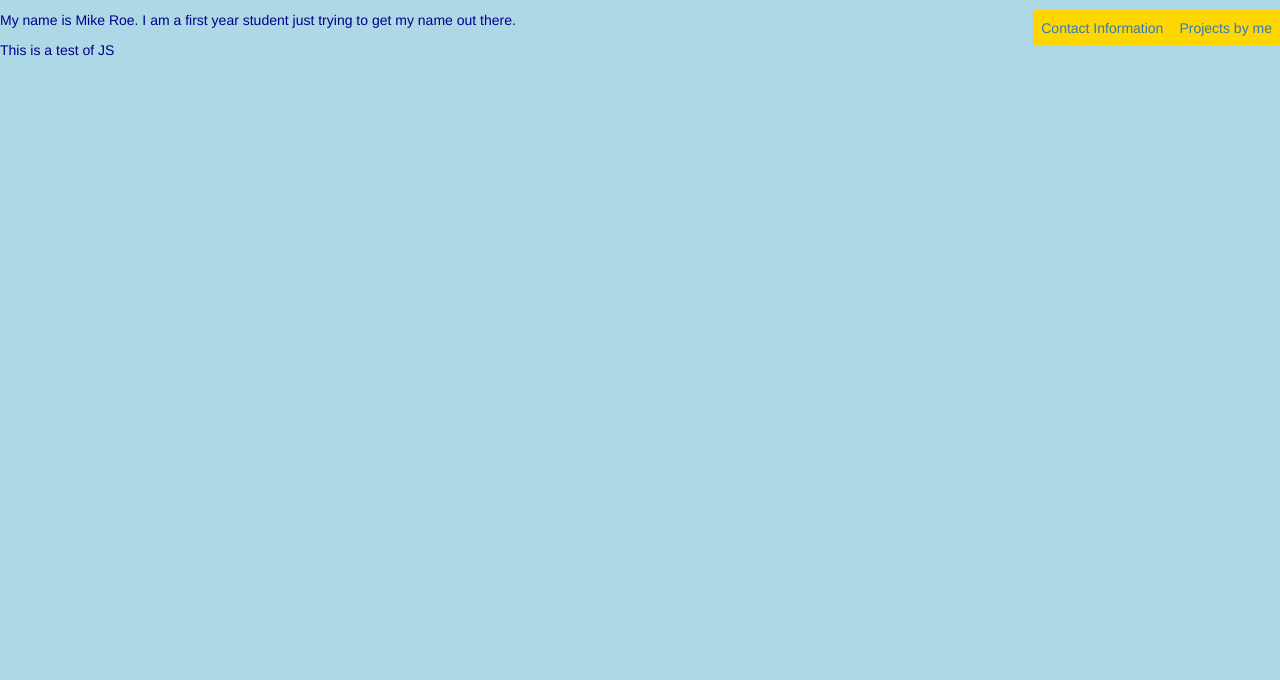
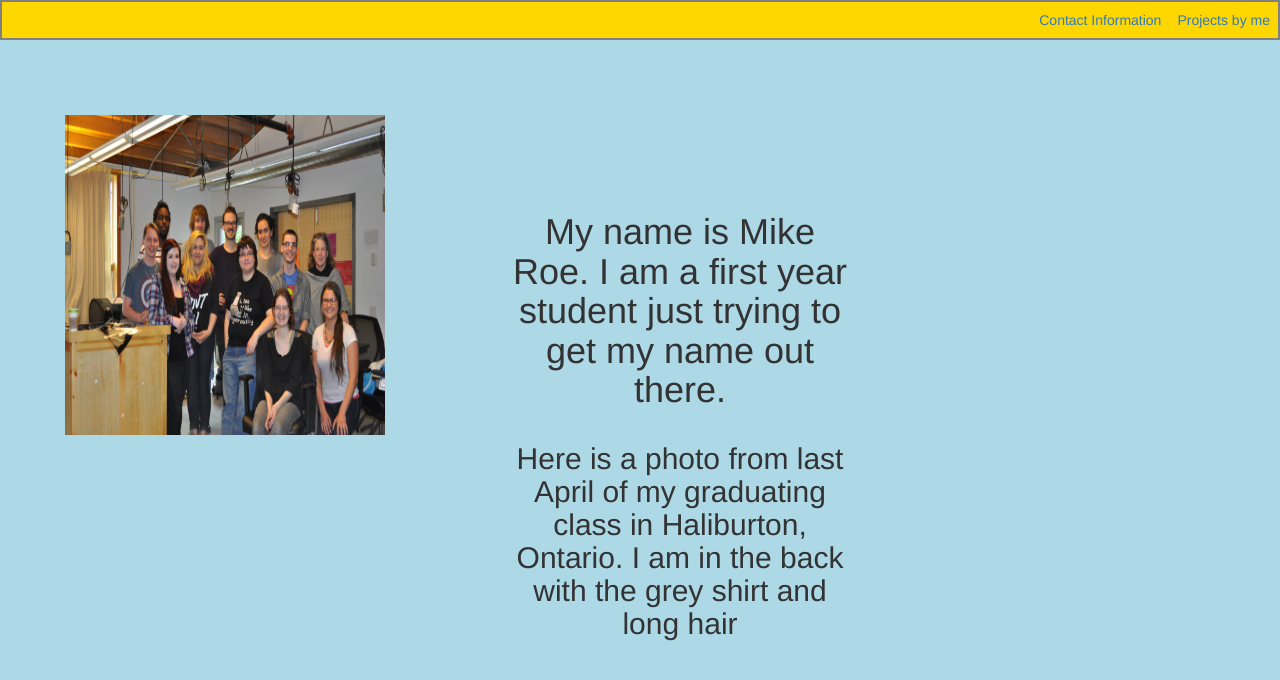
Before and after one commit to MikeRoe21/COMP1073-W2017-Assignment1-MikeRoe, a website: page index.html in a window 1280 px wide. Drawn offline with Linux system fonts and the light colour scheme; files whose address does not match are found by name.

Commit message:
Rough Final Version

```diff
--- a/Content/app.css
+++ b/Content/app.css
@@ -4,20 +4,37 @@
 
 body{
     background-color: lightblue;
-    font-size: bold;
-    color: darkblue;
 }
 
 #Contact{
-    background-color: red;
+    background-color: mediumpurple;
     font-family: georgia;
 }
 
 #Projects{
     background-color: coral;
+}
 
+/*#FirstParagraph{
 
-}
+    text-align: left;
+	line-height: 70px;
+	position: absolute;
+	bottom: 140px;
+	right: 820px;
+	line-height: 150%;
+
+}*/
+
+/*#SecondParagraph{
+
+    text-align: left;
+	line-height: 70px;
+	position: absolute;
+	bottom: 80px;
+	right: 600px;
+	line-height: 150%;
+}*/
 
 
 img{
@@ -25,7 +42,48 @@ img{
     height: 350px;
     width: 350px;
     padding: 15px;
+    float:left;
+    margin:auto;
+    margin-left:50px;
+    margin-top:100px;
 }
+
+p{
+    display: block;
+    text-align:center;
+    width:350px;
+    margin-left:50px;
+
+}
+
+h1{
+    display: block;
+    text-align:center;
+    width:350px;
+    margin-left:50px;
+    position: absolute;
+	bottom: 380px;
+	right: 425px;
+}
+
+h2{
+    display: block;
+    text-align:center;
+    width:350px;
+    margin-left:50px;
+    position: absolute;
+	bottom: 150px;
+	right: 425px;
+}
+
+ul {
+    position: fixed;
+    top: 0;
+    width: 100%;
+    border: 2px solid grey;
+    background-color: gold;
+}
+
 
 li {
     float: right;
--- a/Scripts/app.js
+++ b/Scripts/app.js
@@ -7,9 +7,5 @@ var Intro = "My name is Mike Roe. I am a first year student just trying to get m
 FirstParagraph.textContent = Intro;
 
 var SecondParagraph = document.getElementById("SecondParagraph");
-var Test = "This is a test of JS";
-SecondParagraph.textContent = Test;
-
-var Projects = document.getElementById("Projects");
-var Proj = "test...";
-Projects.textContent = Proj;
+var Photo = "Here is a photo from last April of my graduating class in Haliburton, Ontario. I am in the back with the grey shirt and long hair";
+SecondParagraph.textContent = Photo;
--- a/index.html
+++ b/index.html
@@ -20,9 +20,14 @@
     <li><a href="Contact.html">Contact Information</a></li>
     </ul>
 
-    <p id="FirstParagraph"></p>
-    <p id="SecondParagraph"></p>
-    <p id="Test3"></p>
+    <h1 id="FirstParagraph"></h1>
+    <h2 id="SecondParagraph"></h2>
+
+
+    <img src="/Users/Mike/Desktop/Client-Side-Scripting-Assignment-1/Assets/Haliburton Class Photo.jpg" alt="A class photo from last April"/>
+
+
+
 
     <!-- JavaScript will be going here -->
     <script src="./Scripts/lib/jquery/dist/jquery.min.js"></script>
```
Also changed, not shown: Contact.html (+4 -5 lines), Projects.html (+3 -6 lines).
